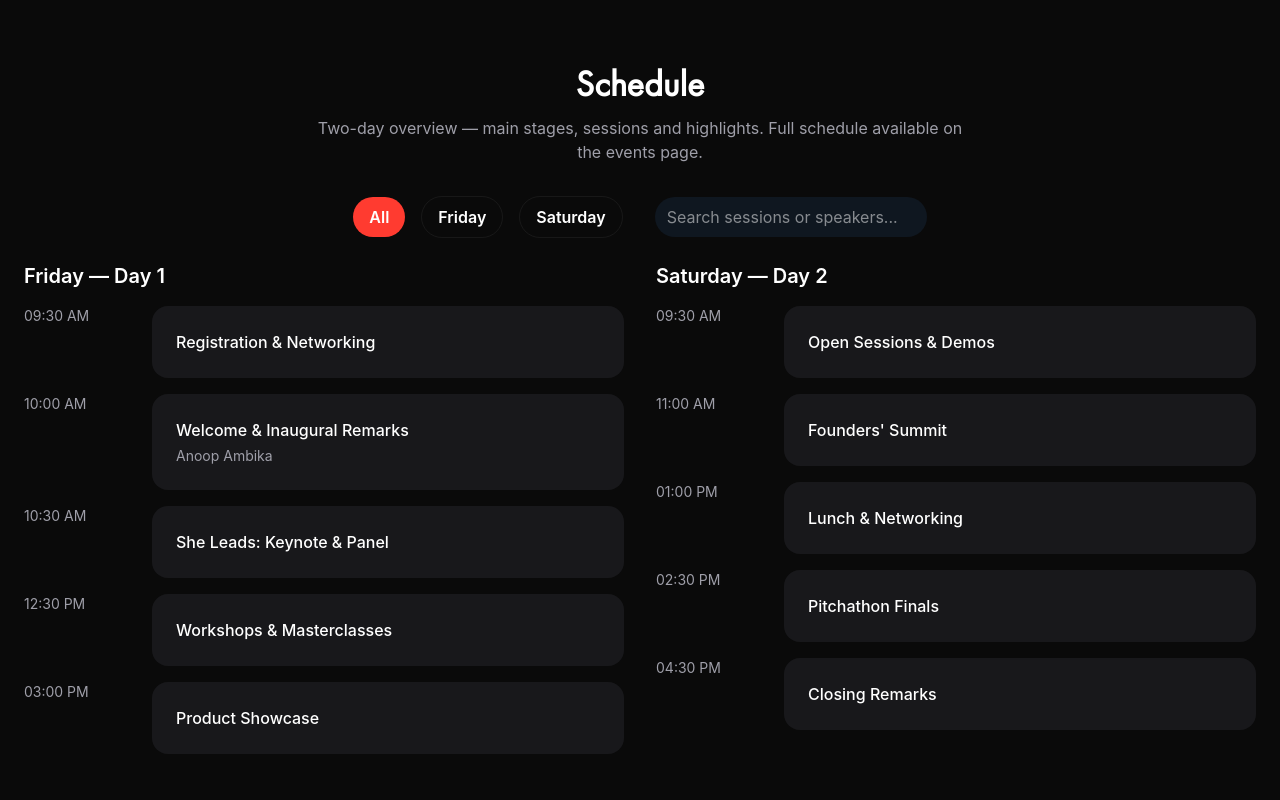
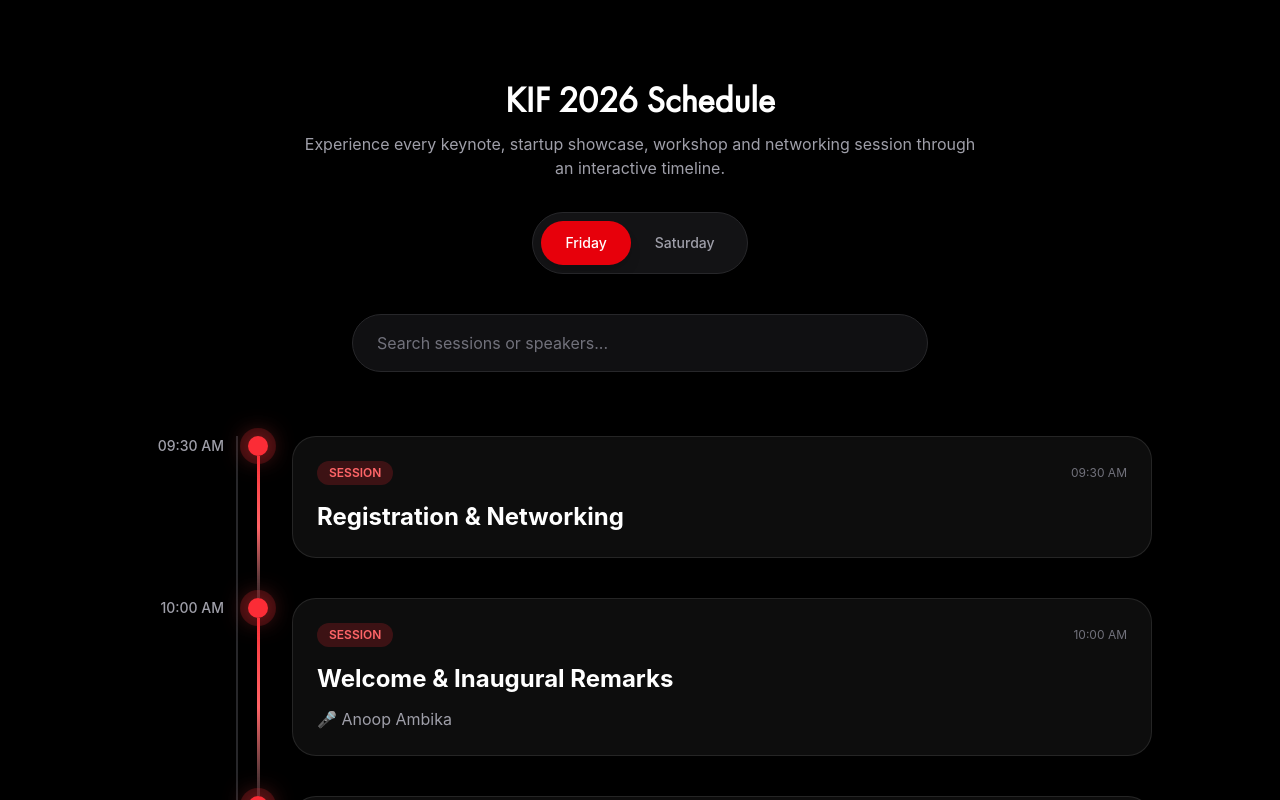
Before and after one commit to Hannakareem/KIF, a Next.js app: page /schedule in a window 1280 px wide. Shown: the top 800 px of the page. Built offline with nearby package versions, Linux system fonts and the light colour scheme.

Commit message:
Update website components and deployment fixes

```diff
--- a/components/Lanyard/Lanyard.tsx
+++ b/components/Lanyard/Lanyard.tsx
@@ -342,13 +342,16 @@ function Band({
       <mesh ref={band}>
         <meshLineGeometry />
         <meshLineMaterial
-          color="white"
-          depthTest={false}
-          resolution={isMobile ? [1000, 2000] : [1000, 1000]}
-          useMap
-          map={texture}
-          repeat={[-4, 1]}
-          lineWidth={lanyardWidth}
+          args={[
+            {
+              color: 'white',
+              resolution: new THREE.Vector2(isMobile ? 1000 : 1000, isMobile ? 2000 : 1000),
+              useMap: 1,
+              map: texture,
+              repeat: new THREE.Vector2(-4, 1),
+              lineWidth: lanyardWidth
+            }
+          ]}
         />
       </mesh>
     </>
--- a/components/layout/PageHeader.tsx
+++ b/components/layout/PageHeader.tsx
@@ -1,8 +1,24 @@
-export default function PageHeader({ title, subtitle }: { title: string; subtitle?: string }) {
+export default function PageHeader({
+  title,
+  subtitle,
+  eyebrow,
+  description,
+}: {
+  title: string;
+  subtitle?: string;
+  eyebrow?: string;
+  description?: string;
+}) {
   return (
     <div className="text-center mb-8">
+      {eyebrow && (
+        <p className="mb-3 text-sm font-semibold uppercase tracking-[0.3em] text-orange-500">
+          {eyebrow}
+        </p>
+      )}
       <h1 className="text-3xl md:text-4xl font-bold">{title}</h1>
       {subtitle && <p className="mt-3 text-zinc-400 max-w-2xl mx-auto">{subtitle}</p>}
+      {description && <p className="mt-3 text-zinc-400 max-w-2xl mx-auto">{description}</p>}
     </div>
   );
 }
--- a/components/partners/PartnersGrid.tsx
+++ b/components/partners/PartnersGrid.tsx
@@ -1,10 +1,6 @@
-import PartnersGrid from "../../components/partners/PartnersGrid";
-import partners from "../../data/partners.json";
+import Partners from "./Partners";
+import type { PartnerLogo } from "../../lib/types";
 
-export default function PartnersPage() {
-  return (
-    <main className="min-h-screen bg-[var(--color-bg)] text-[var(--color-foreground)]">
-      <PartnersGrid logos={partners} />
-    </main>
-  );
+export default function PartnersGrid({ logos }: { logos?: PartnerLogo[] }) {
+  return <Partners logos={logos} />;
 }
--- a/components/schedule/Schedule.tsx
+++ b/components/schedule/Schedule.tsx
@@ -1,82 +1,171 @@
 "use client";
 
 import { useMemo, useState } from "react";
+import { motion } from "motion/react";
 import Container from "../layout/Container";
 import PageHeader from "../layout/PageHeader";
 import type { Slot } from "../../lib/types";
-import Card from "../ui/Card";
 
-function DayColumn({ title, slots }: { title: string; slots: Slot[] }) {
+function TimelineItem({
+  slot,
+  isLast,
+}: {
+  slot: Slot;
+  isLast: boolean;
+}) {
   return (
-    <div>
-      <h3 className="text-xl font-semibold mb-4">{title}</h3>
-      <div className="space-y-4">
-        {slots.map((s) => (
-          <div key={s.time} className="flex items-start gap-4">
-            <div className="w-28 text-sm text-zinc-400">{s.time}</div>
-            <div className="flex-1">
-              <Card className="p-4">
-                <div className="font-medium text-white">{s.title}</div>
-                {s.speakers && <div className="text-sm text-zinc-400 mt-1">{s.speakers}</div>}
-              </Card>
+    <motion.div
+      initial={{ opacity: 0, y: 40 }}
+      whileInView={{ opacity: 1, y: 0 }}
+      viewport={{ once: false, amount: 0.25 }}
+      transition={{ duration: 0.5 }}
+      className="relative flex gap-6"
+    >
+      {/* Time */}
+      <div className="w-24 shrink-0 text-right">
+        <p className="text-sm text-zinc-400 font-medium">
+          {slot.time}
+        </p>
       </div>
+
+      {/* Timeline */}
+      <div className="relative flex flex-col items-center">
+       <div className="z-10 h-5 w-5 rounded-full bg-red-500 ring-8 ring-red-500/20 shadow-[0_0_25px_rgba(239,68,68,0.8)]" />
+
+        {!isLast && (
+          <div className="w-[3px] flex-1 min-h-28 bg-gradient-to-b from-red-500 via-red-400 to-zinc-800" />
+        )}
       </div>
-        ))}
+
+     {/* Card */}
+<motion.div
+  whileHover={{
+    scale: 1.02,
+    y: -5,
+  }}
+  className="mb-10 flex-1 overflow-hidden rounded-3xl border border-white/10 bg-white/5 p-6 backdrop-blur-xl transition-all hover:border-red-500 hover:shadow-[0_0_35px_rgba(239,68,68,0.2)]"
+>
+  <div className="mb-4 flex items-center justify-between">
+    <span className="rounded-full bg-red-500/20 px-3 py-1 text-xs font-semibold text-red-400">
+      SESSION
+    </span>
+
+    <span className="text-xs text-zinc-500">
+      {slot.time}
+    </span>
   </div>
-    </div>
+
+  <h3 className="text-2xl font-bold text-white">
+    {slot.title}
+  </h3>
+
+  {slot.speakers && (
+    <p className="mt-3 text-zinc-400">
+      🎤 {slot.speakers}
+    </p>
+  )}
+</motion.div>
+    </motion.div>
   );
 }
 
-export default function Schedule({ friday, saturday }: { friday?: Slot[]; saturday?: Slot[] }) {
+export default function Schedule({
+  friday,
+  saturday,
+}: {
+  friday?: Slot[];
+  saturday?: Slot[];
+}) {
   const f = friday ?? [];
   const s = saturday ?? [];
-  const [day, setDay] = useState<"all" | "friday" | "saturday">("all");
+  console.log("Friday:", f);
+console.log("Saturday:", s);
+
+  const [day, setDay] = useState<"friday" | "saturday">("friday");
   const [query, setQuery] = useState("");
 
-  const filtered = useMemo(() => {
-    const q = query.trim().toLowerCase();
-    let list: Slot[] = [];
-    if (day === "all" || day === "friday") list = list.concat(f);
-    if (day === "all" || day === "saturday") list = list.concat(s);
-    if (!q) return list;
-    return list.filter((item) => (item.title + " " + (item.speakers || "")).toLowerCase().includes(q));
-  }, [f, s, day, query]);
+ const slots = useMemo(() => {
+  const list = day === "friday" ? [...f] : [...s];
+
+  if (query.trim() === "") return list;
+
+  return list.filter((item) =>
+    (
+      item.title +
+      " " +
+      (item.speakers ?? "")
+    )
+      .toLowerCase()
+      .includes(query.toLowerCase())
+  );
+}, [day, query, f, s]);
 
   return (
-    <section className="py-16">
+    <section className="bg-black py-20 text-white">
       <Container>
-        <PageHeader title="Schedule" subtitle="Two-day overview — main stages, sessions and highlights. Full schedule available on the events page." />
 
-        <div className="flex items-center justify-center gap-4 mb-6">
-          <button onClick={() => setDay("all")} className={`btn ${day === "all" ? "btn--primary" : "btn--outline"}`}>All</button>
-          <button onClick={() => setDay("friday")} className={`btn ${day === "friday" ? "btn--primary" : "btn--outline"}`}>Friday</button>
-          <button onClick={() => setDay("saturday")} className={`btn ${day === "saturday" ? "btn--primary" : "btn--outline"}`}>Saturday</button>
-          <input value={query} onChange={(e) => setQuery(e.target.value)} placeholder="Search sessions or speakers..." className="ml-4 input" />
+       <PageHeader
+  title="KIF 2026 Schedule"
+  subtitle="Experience every keynote, startup showcase, workshop and networking session through an interactive timeline."
+/>
+                {/* Day Selector */}
+        <div className="sticky top-20 z-20 mb-10 flex justify-center">
+          <div className="flex rounded-full border border-zinc-800 bg-zinc-900/80 p-2 backdrop-blur-xl">
+            <button
+              onClick={() => setDay("friday")}
+              className={`rounded-full px-6 py-3 text-sm font-medium transition-all ${
+                day === "friday"
+                  ? "bg-red-600 text-white shadow-lg"
+                  : "text-zinc-400 hover:text-white"
+              }`}
+            >
+              Friday
+            </button>
+
+            <button
+              onClick={() => setDay("saturday")}
+              className={`rounded-full px-6 py-3 text-sm font-medium transition-all ${
+                day === "saturday"
+                  ? "bg-red-600 text-white shadow-lg"
+                  : "text-zinc-400 hover:text-white"
+              }`}
+            >
+              Saturday
+            </button>
+          </div>
         </div>
 
-        <div className="grid grid-cols-1 md:grid-cols-2 gap-8">
-          {day === "all" || day === "friday" ? <DayColumn title="Friday — Day 1" slots={f} /> : null}
-          {day === "all" || day === "saturday" ? <DayColumn title="Saturday — Day 2" slots={s} /> : null}
+        {/* Search */}
+        <div className="mx-auto mb-16 max-w-xl">
+          <input
+            type="text"
+            value={query}
+            onChange={(e) => setQuery(e.target.value)}
+            placeholder="Search sessions or speakers..."
+            className="w-full rounded-full border border-zinc-800 bg-zinc-900/70 px-6 py-4 text-white placeholder:text-zinc-500 focus:border-red-500 focus:outline-none"
+          />
         </div>
 
-        {query && (
-          <div className="mt-8">
-            <h3 className="text-lg font-medium mb-4">Search results</h3>
-            <div className="space-y-4">
-              {filtered.map((item) => (
-                <div key={item.time + item.title} className="flex items-start gap-4">
-                  <div className="w-28 text-sm text-zinc-400">{item.time}</div>
-                  <div className="flex-1">
-                    <Card className="p-4">
-                      <div className="font-medium text-white">{item.title}</div>
-                      {item.speakers && <div className="text-sm text-zinc-400 mt-1">{item.speakers}</div>}
-                    </Card>
-                  </div>
-                </div>
+        {/* Timeline */}
+        <div className="relative mx-auto max-w-5xl">
+
+          {/* Background Line */}
+          <div className="absolute left-[108px] top-0 h-full w-[2px] bg-zinc-800" />
+
+          {slots.map((slot, index) => (
+  <TimelineItem
+    key={`${slot.time}-${slot.title}`}
+    slot={slot}
+    isLast={index === slots.length - 1}
+  />
 ))}
-            </div>
+
+{slots.length === 0 && (
+  <div className="rounded-2xl border border-zinc-800 bg-zinc-900/70 p-10 text-center text-zinc-400">
+    No sessions found.
   </div>
 )}
+        </div>
               </Container>
     </section>
   );
--- a/components/speakers/Speakers.tsx
+++ b/components/speakers/Speakers.tsx
@@ -3,9 +3,9 @@
 import { useEffect, useRef, useState } from "react";
 import Container from "../layout/Container";
 
-export default function Speakers() {
+export default function Speakers({ speakersData }: { speakersData?: { id: number; name: string; title: string; image: string }[] }) {
   // ---------- REAL SPEAKER LIST (SAFE) ----------
-  const speakers = Array.from({ length: 39 }, (_, i) => {
+  const speakers = speakersData ?? Array.from({ length: 39 }, (_, i) => {
     const id = i + 1;
     return {
       id,
@@ -16,7 +16,14 @@ export default function Speakers() {
   });
 
   // ---------- FILTER OUT MISSING IMAGES ----------
-  const [validSpeakers, setValidSpeakers] = useState([]);
+  type SpeakerItem = {
+    id: number;
+    name: string;
+    title: string;
+    image: string;
+  };
+
+  const [validSpeakers, setValidSpeakers] = useState<SpeakerItem[]>([]);
 
   useEffect(() => {
     const checkImages = async () => {
@@ -32,15 +39,15 @@ export default function Speakers() {
         })
       );
 
-      setValidSpeakers(results.filter(Boolean));
+      setValidSpeakers(results.filter((item): item is SpeakerItem => Boolean(item)));
     };
 
     checkImages();
   }, []);
 
   // ---------- REVEAL HOOK ----------
-  const useReveal = () => {
-    const ref = useRef(null);
+  const useReveal = (): [React.RefObject<HTMLDivElement | null>, boolean] => {
+    const ref = useRef<HTMLDivElement | null>(null);
     const [visible, setVisible] = useState(false);
 
     useEffect(() => {
@@ -60,7 +67,7 @@ export default function Speakers() {
   };
 
   // ---------- CARD ----------
-  function SpeakerCard({ speaker, index }) {
+  function SpeakerCard({ speaker, index }: { speaker: SpeakerItem; index: number }) {
     const [ref, visible] = useReveal();
 
     return (
--- a/components/ui/CardSwap.tsx
+++ b/components/ui/CardSwap.tsx
@@ -75,7 +75,7 @@ const CardSwap: React.FC<CardSwapProps> = ({
   const containerRef =
     useRef<HTMLDivElement>(null);
 
-  const intervalRef = useRef<number>();
+  const intervalRef = useRef<number | undefined>(undefined);
 
   const updatePositions = () => {
     order.current.forEach((cardIndex, position) => {
```
Also changed, not shown: components/home/FivePillars.tsx (+26 -21 lines), components/programs/Programs.tsx (+5 -3 lines), lib/types.ts (+7 -3 lines). Lines whose indentation alone changed are shown as unchanged.
